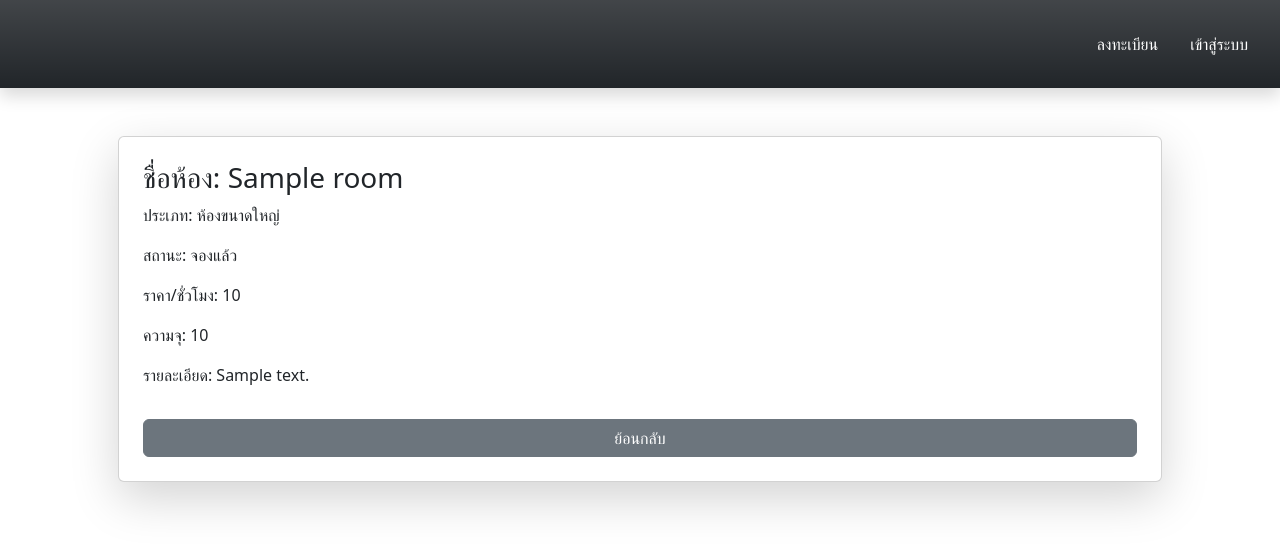
After one commit to Aiya-m/KaraokeBookingService, a Django app: page /karaoke/manager/manageroom/1/ in a window 1280 px wide. The commit adds this page. Shown: the top 550 px of the page. Run offline with Django 5.2, Linux system fonts and the light colour scheme; tables that the repository leaves empty hold one stand-in row (values such as "Sample post"); some libraries are stand-ins or nearby versions.

Commit message:
add manage room page and add image to database

```diff
--- a/Karaokie/bookings/models.py
+++ b/Karaokie/bookings/models.py
@@ -18,6 +18,7 @@ class Rooms(models.Model):
     room_type = models.CharField(max_length=20, choices=Type.choices)
     capacity = models.IntegerField(null=False, default=0)
     description = models.CharField(max_length=200, null=True)
+    room_image = models.FileField(upload_to="Room_IMG/", blank=True, null=True)
 
 
 class Services(models.Model):
@@ -71,6 +72,6 @@ class Payments(models.Model):
         Paid = "ชำระเงินแล้ว"
 
     booking = models.ForeignKey(Booking, on_delete=models.CASCADE)
-    payment_slip = models.BinaryField(null=False)
+    payment_slip = models.FileField(upload_to="Payment_Slip/", blank=True, null=True)
     payment_status = models.CharField(max_length=20, choices=Pay_status.choices)
     pay_date = models.DateTimeField(null=False)
--- /dev/null
+++ b/Karaokie/bookings/templates/Manager/ManageRoomDetail.html
@@ -0,0 +1,16 @@
+{% extends 'base.html' %}
+{% load custom_filter %}
+{% block title %} Edit Room Detail {% endblock %}
+{% block content %}
+<div class="container p-5">
+    <div class="card shadow-lg p-4">
+        <h3>ชื่อห้อง: {{ room.name }}</h3>
+        <p>ประเภท: {{ room.room_type }}</p>
+        <p>สถานะ: {{ room.status }}</p>
+        <p>ราคา/ชั่วโมง: {{ room.price_per_hour }}</p>
+        <p>ความจุ: {{ room.capacity }}</p>
+        <p>รายละเอียด: {{ room.description }}</p>
+        <a href="{% url 'manage-room' %}" class="btn btn-secondary mt-3">ย้อนกลับ</a>
+    </div>
+</div>
+{% endblock %}
--- a/Karaokie/bookings/templates/base.html
+++ b/Karaokie/bookings/templates/base.html
@@ -42,7 +42,7 @@
                                 <a href="{% url 'customer-booking' %}" class="nav-link text-white hover-link">เช็คอิน-เช็คเอาท์</a>
                             </li>
                             <li class="nav-item">
-                                <a href="{% url 'customer-booking' %}" class="nav-link text-white hover-link">ข้อมูลห้อง-บริการ</a>
+                                <a href="{% url 'manage-room' %}" class="nav-link text-white hover-link">ข้อมูลห้อง-บริการ</a>
                             </li>
                         </ul>
                     {% endif %}
--- a/Karaokie/bookings/urls.py
+++ b/Karaokie/bookings/urls.py
@@ -1,5 +1,5 @@
 from django.urls import path
-from bookings.views import RegisterView, LoginView, CustomerHome, BookingList, CustomerBooking, LogoutView, ManageRoom
+from bookings.views import RegisterView, LoginView, CustomerHome, BookingList, CustomerBooking, LogoutView, ManageRoom, EditRoom
 
 urlpatterns = [
     path('', CustomerHome.as_view(), name='customer-home'),
@@ -8,5 +8,6 @@ urlpatterns = [
     path("booking/", CustomerBooking.as_view(), name='customer-booking'),
     path("manager/bookinglist/", BookingList.as_view(), name='bookinglist'),
     path("logout/", LogoutView.as_view(), name='logout'),
-    path("manager/manageroom/", ManageRoom.as_view(), name='manage-room')
+    path("manager/manageroom/", ManageRoom.as_view(), name='manage-room'),
+    path("manager/manageroom/<int:room_id>/", EditRoom.as_view(), name='edit-room-detail')
 ]
--- a/Karaokie/bookings/views.py
+++ b/Karaokie/bookings/views.py
@@ -1,7 +1,7 @@
-from django.shortcuts import render, redirect
+from django.shortcuts import render, redirect, get_object_or_404
 from bookings.models import *
 from django.views import View
-from bookings.forms import RegisterModelForm, LoginForm
+from bookings.forms import RegisterModelForm, LoginForm, ManageRoomForm
 from bookings.models import Rooms
 from django.contrib.auth.models import Group
 from django.contrib.auth import login, logout, authenticate
@@ -78,3 +78,16 @@ class BookingList(View):
     def get(self, request):
         bookinglist = Booking.objects.all()
         return render(request, 'Manager/BookingList.html', context={"booking_list": bookinglist})
+
+class ManageRoom(View):
+    def get(self, request):
+        form = ManageRoomForm()
+        bigRoom = Rooms.objects.filter(room_type=Rooms.Type.Large)
+        medRoom = Rooms.objects.filter(room_type=Rooms.Type.Medium)
+        smlRoom = Rooms.objects.filter(room_type=Rooms.Type.Small)
+        return render(request, 'Manager/ManageRoom.html', context={"bigroom": bigRoom, "medroom": medRoom, "smlRoom": smlRoom, "manageroomform": form})
+
+class EditRoom(View):
+    def get(self, request, room_id):
+        room = get_object_or_404(Rooms, id=room_id)
+        return render(request, 'Manager/ManageRoomDetail.html', context={"room": room})
```
Also changed, not shown: Karaokie/bookings/forms.py (+13 -1 lines), Karaokie/bookings/templates/Manager/ManageRoom.html (added, +17 -0 lines).
